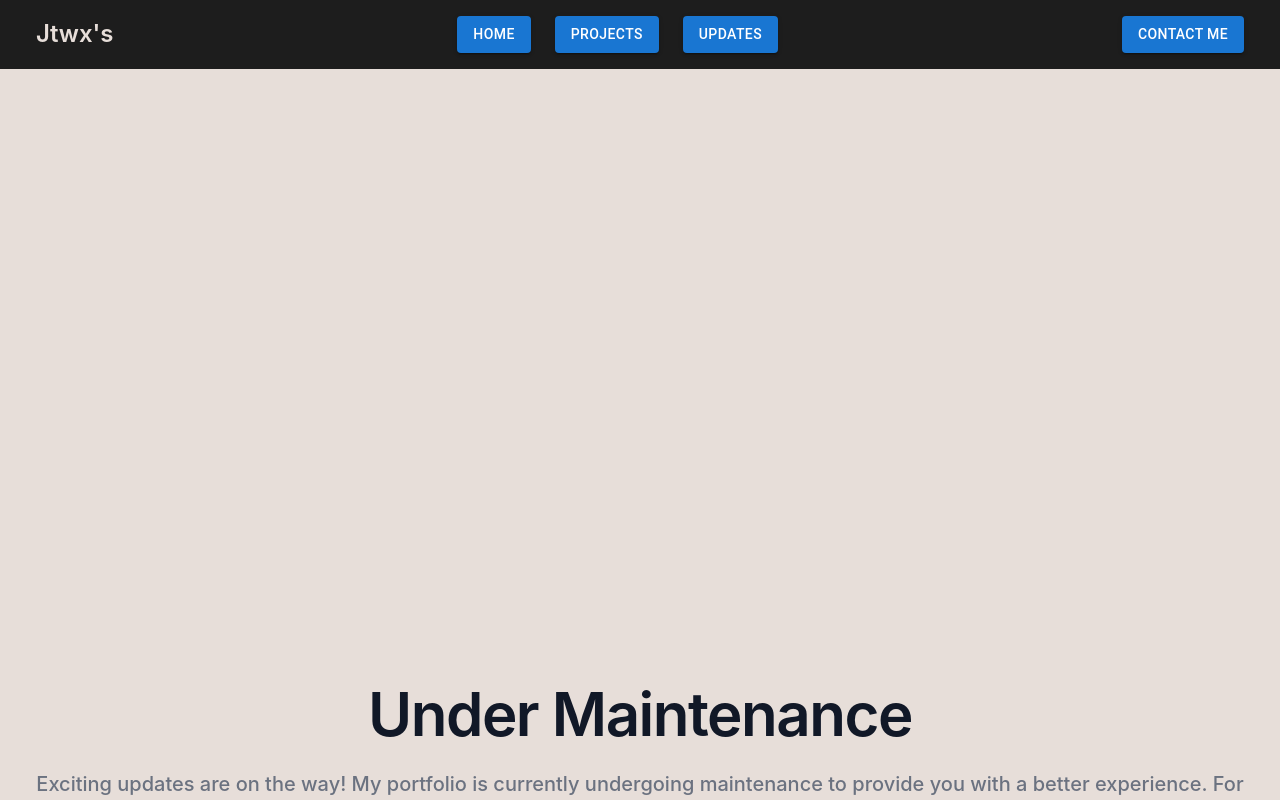
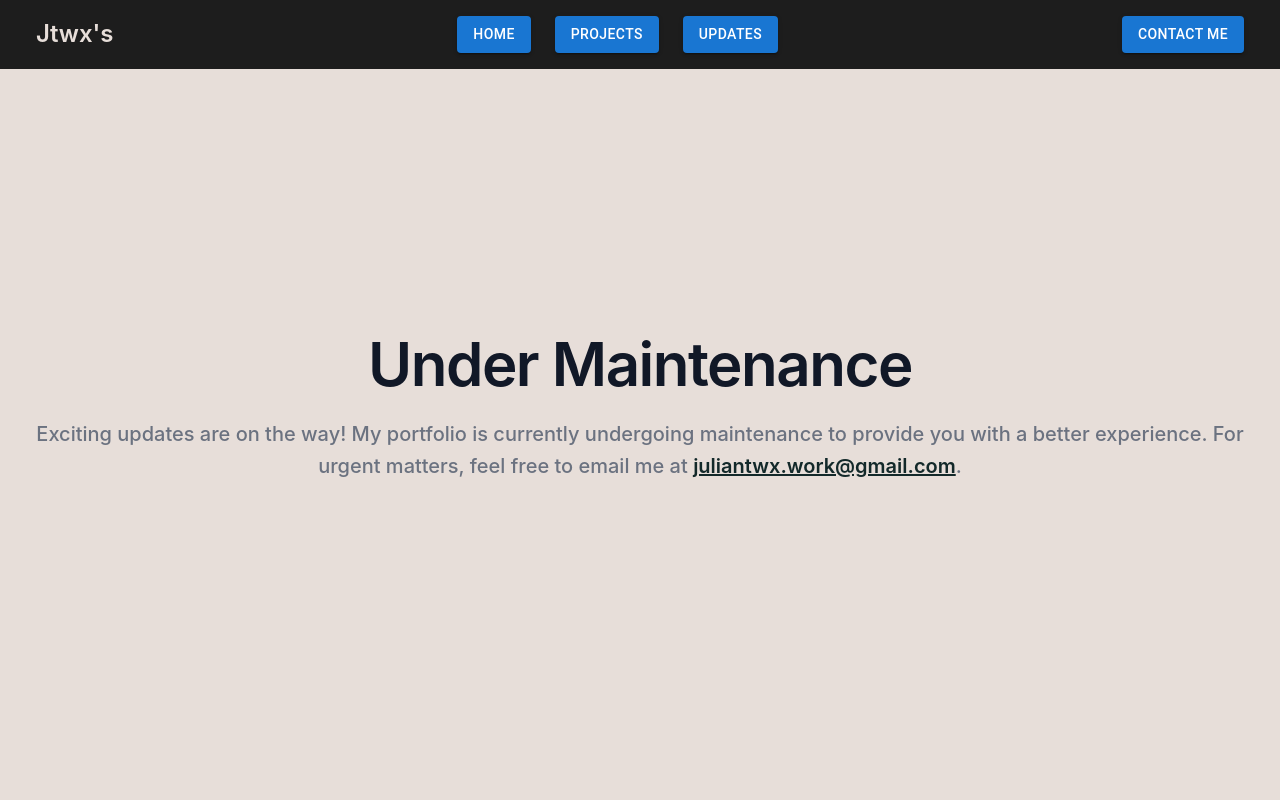
Before and after one commit to juliantwx/Devsite, a React (Create React App) app in the folder frontend/: page / in a window 1280 px wide. Shown: the top 800 px of the page. Built offline with nearby package versions, Linux system fonts and the light colour scheme; a web font is replaced by a local one.

Commit message:
Update default page height to screen's height

```diff
--- a/frontend/src/App.js
+++ b/frontend/src/App.js
@@ -19,7 +19,7 @@
   return (
     <Router>
       <ScrollToTop />
-      <div className="min-h-[1500px]">
+      <div className="min-h-screen">
         <Navbar />
         <Routes>
           {isMaintenance ? (
```
